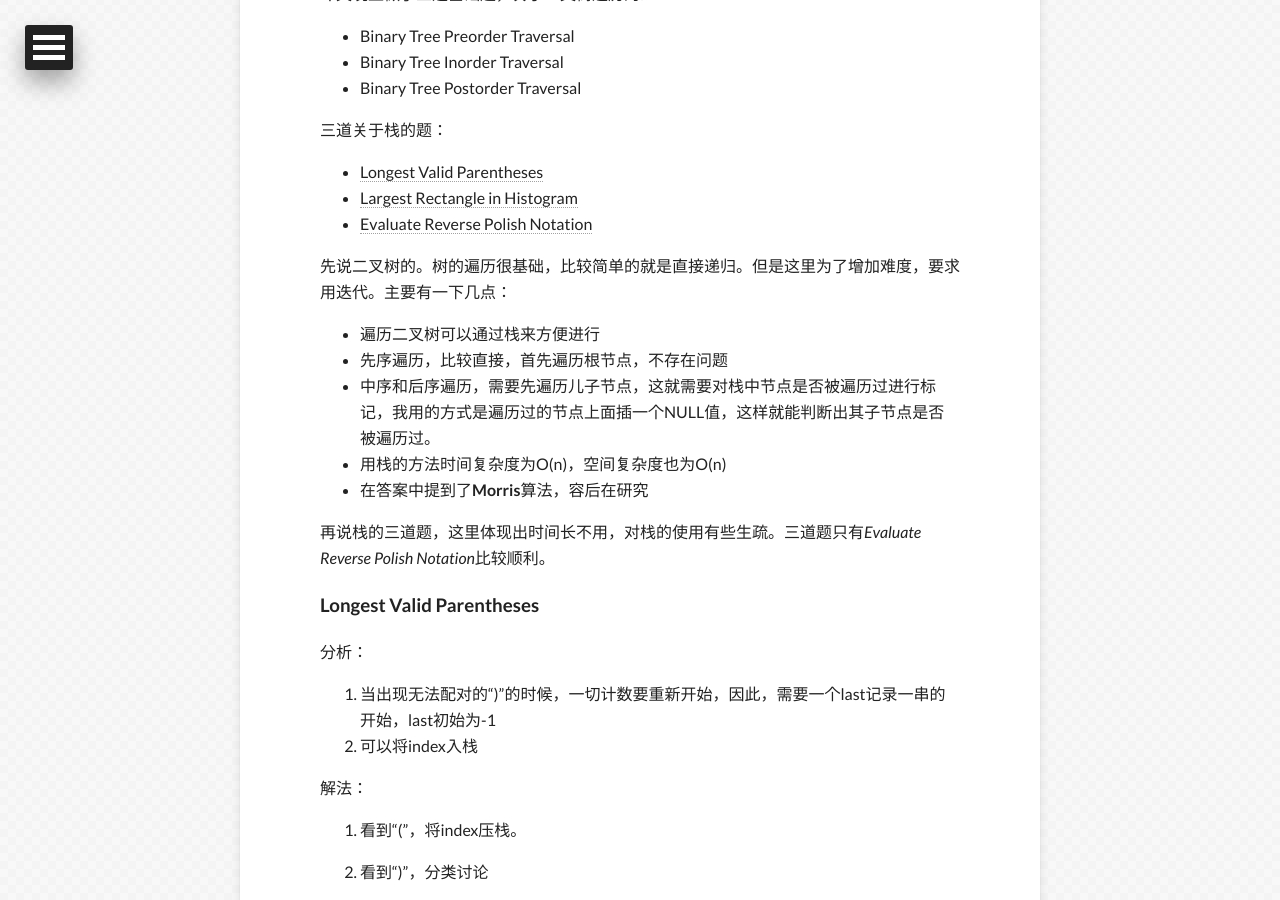
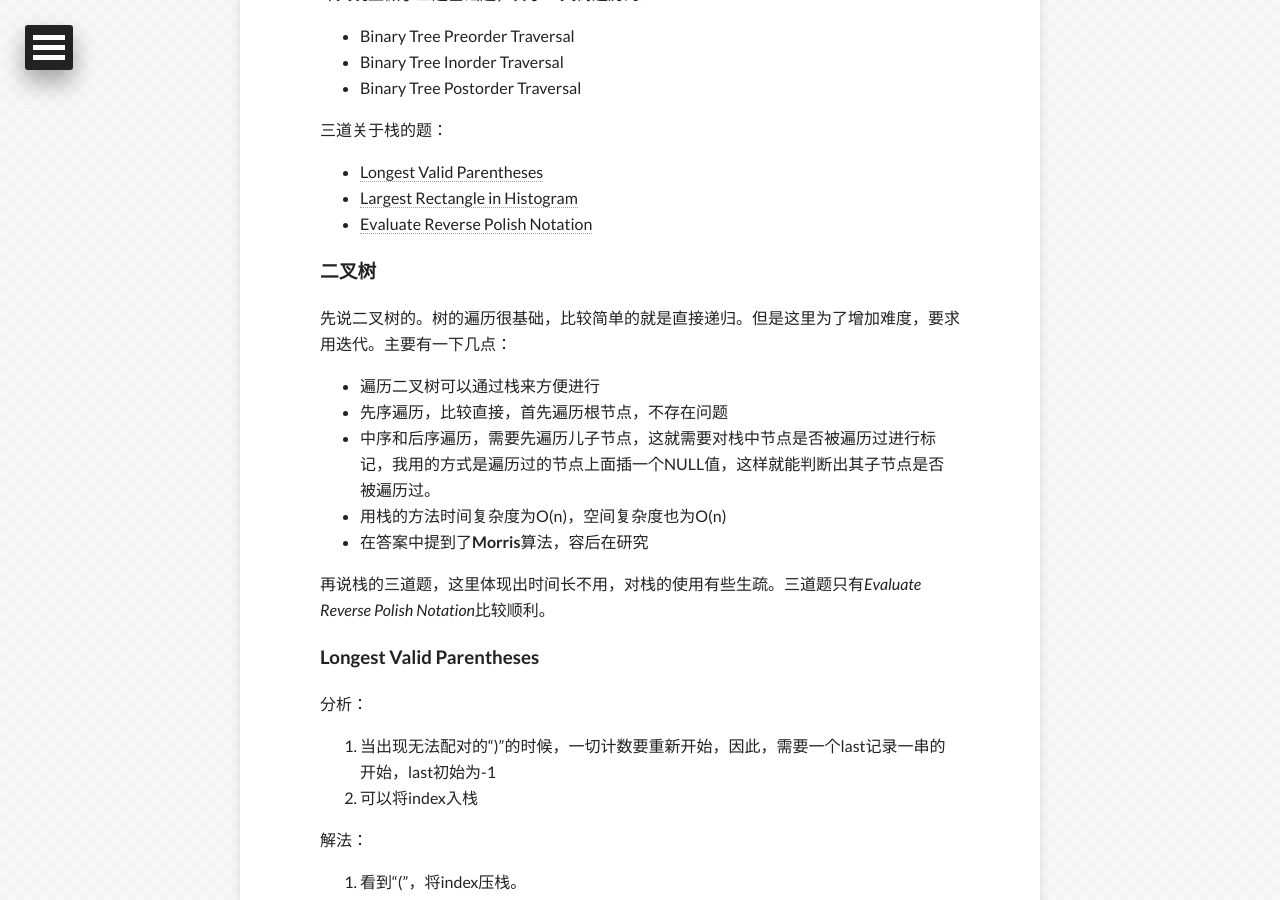
Before and after one commit to Jacksunwei/dairy, a Jekyll site: the page built from _posts/2014-01-05-leetcode.md, in a window 1280 px wide and 900 px high, scrolled down 683 px. Built offline with Jekyll 4.4.1, drawn with Linux system fonts in a browser that asks for light colours; nearby versions of some CDN libraries; comment, search, counter and statistics services are not loaded.

Commit message:
tiny modify

```diff
--- a/_posts/2014-01-05-leetcode.md
+++ b/_posts/2014-01-05-leetcode.md
@@ -23,6 +23,8 @@ share: true
 * [Longest Valid Parentheses](http://oj.leetcode.com/problems/longest-valid-parentheses/)
 * [Largest Rectangle in Histogram](http://oj.leetcode.com/problems/largest-rectangle-in-histogram/)
 * [Evaluate Reverse Polish Notation](http://oj.leetcode.com/problems/evaluate-reverse-polish-notation/)
+
+### 二叉树 ###
 
 先说二叉树的。树的遍历很基础，比较简单的就是直接递归。但是这里为了增加难度，要求用迭代。主要有一下几点：
 
```
